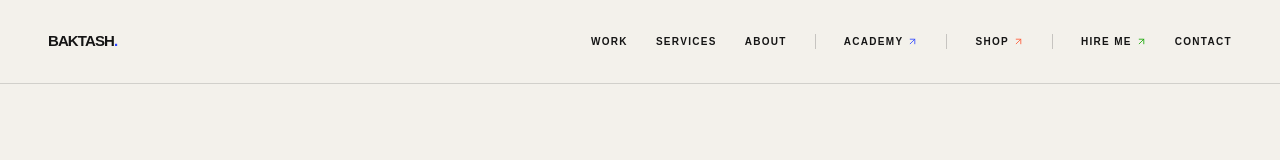
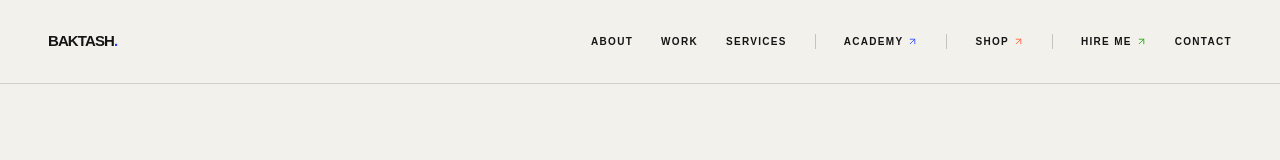
Before and after one commit to baktashwahidy/Portfolio-, a Next.js app: page / in a window 1280 px wide. Shown: the top 160 px of the page. Built offline with nearby package versions, Linux system fonts and the light colour scheme.

Commit message:
Update site.ts

```diff
--- a/data/site.ts
+++ b/data/site.ts
@@ -7,9 +7,9 @@ export const siteConfig = {
   email: "baktashwahidy@outlook.com",
   location: "Dubai · Working worldwide",
   nav: [
+    { label: "About", href: "/#about", ecosystem: false },
     { label: "Work", href: "/#work", ecosystem: false },
     { label: "Services", href: "/#services", ecosystem: false },
-    { label: "About", href: "/#about", ecosystem: false },
     { label: "Academy", href: "/imkon", ecosystem: true },
     { label: "Shop", href: "/shop", ecosystem: true },
     { label: "Hire me", href: "https://www.upwork.com/freelancers/baktash", ecosystem: true },
```
